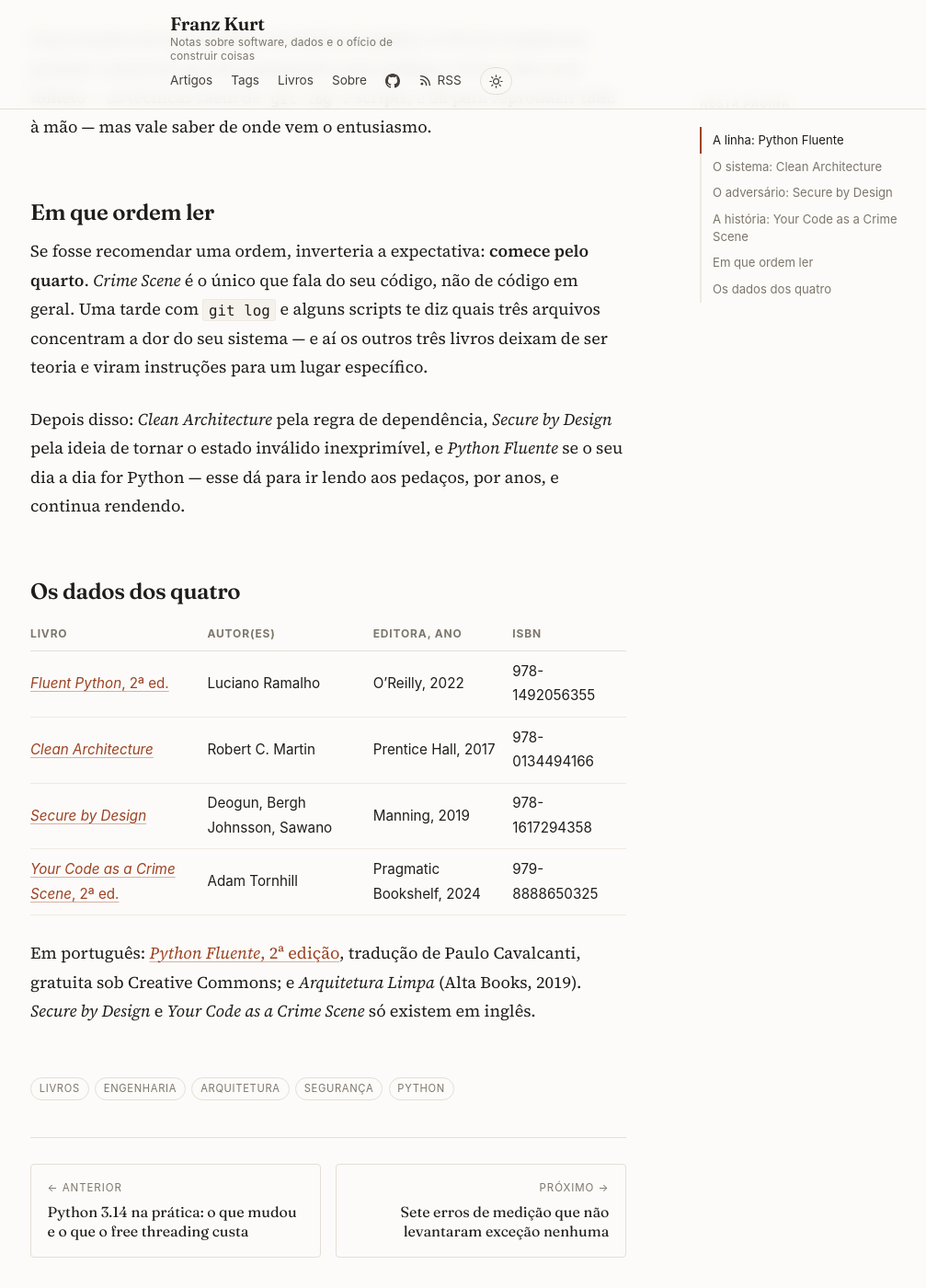
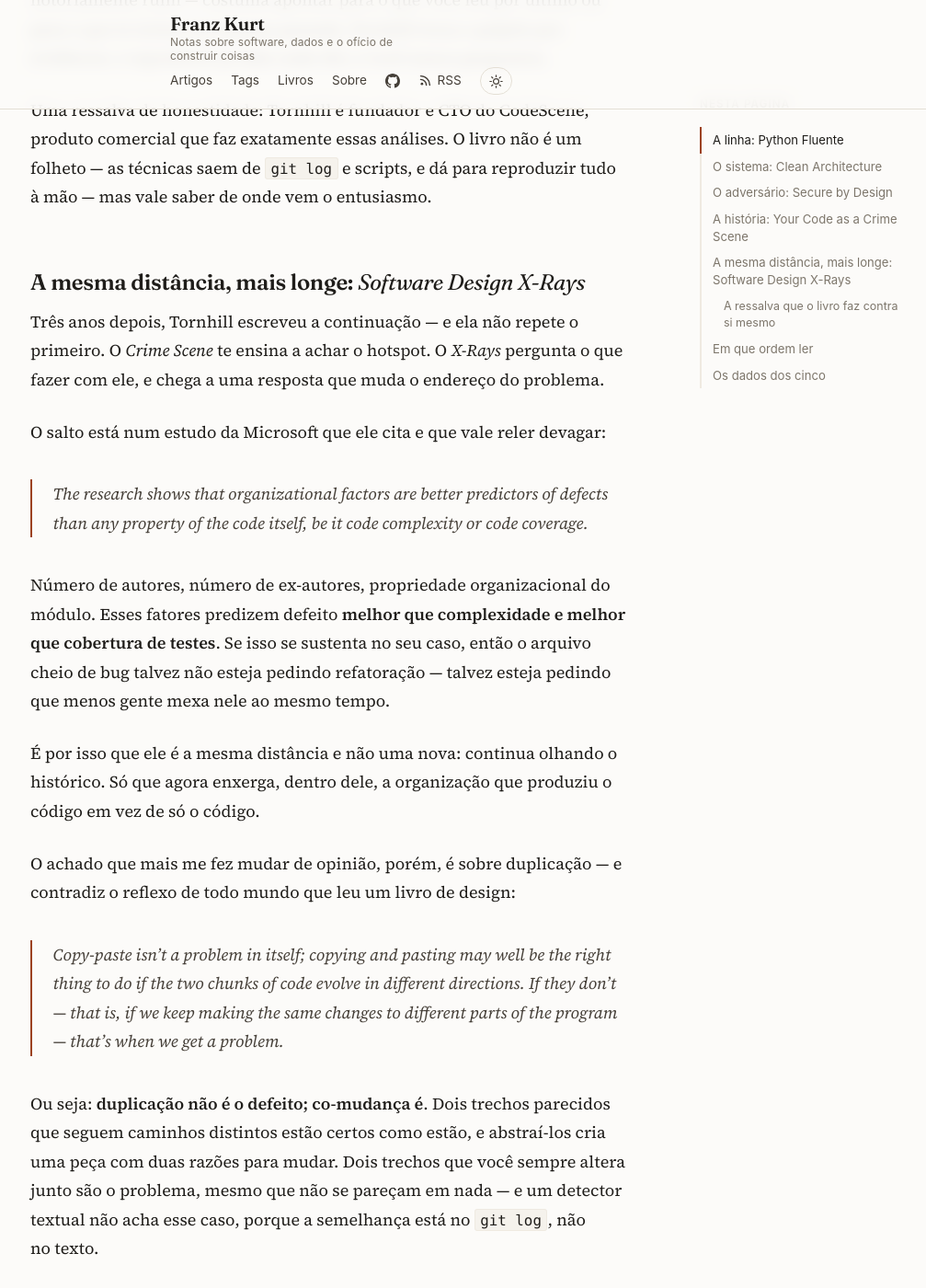
Before and after one commit to franzkurt/franzkurt.github.io, a Jekyll site: the page built from _posts/2026-09-15-quatro-livros-de-codigo.md, in a window 1280 px wide and 1400 px high, scrolled down 8272 px. Shown: the whole window at 92% size, without its empty margins (131-1138 px from the left). Built offline with Jekyll 4.4.1, drawn with Linux system fonts in a browser that asks for light colours; some of the changed text lies outside the part shown.

Commit message:
Inclui Software Design X-Rays como a sequência do Crime Scene
Entra como continuação da mesma distância, não como quinta: os dois do Tornhill
olham o histórico, e o segundo enxerga dentro dele a organização que produziu o
código. Título passa a "Cinco livros, quatro distâncias" — a URL não muda,
porque o permalink vem do nome do arquivo, e o link já divulgado continua
valendo.

O que a seção traz: o estudo da Microsoft citado no livro, em que fatores
organizacionais predizem defeito melhor que complexidade e que cobertura; o
achado sobre duplicação, que contraria o reflexo comum — copy-paste não é o
defeito, co-mudança é, e abstrair dois trechos que evoluem em direções distintas
cria uma peça com duas razões para mudar; e a ressalva que o livro faz contra si
mesmo, de que usar essas análises para avaliar pessoas destrói a própria medição,
porque o objeto muda de natureza ao ser medido.

Todas as citações localizadas no texto do livro, com linha. E uma descartada: o
briefing de mineração afirmava que camadas forçam "30-70% das mudanças" a
atravessar múltiplas camadas — o número não existe no livro, e a âncora que o
briefing oferecia não continha número nenhum. Segundo caso hoje de número
plausível vindo de material intermediário; o briefing é candidato, não fonte.

Build limpo, cinco linhas na bibliografia, link do pragprog em 200.

Co-Authored-By: Claude Opus 5 (1M context) <noreply@anthropic.com>

```diff
--- a/_posts/2026-09-15-quatro-livros-de-codigo.md
+++ b/_posts/2026-09-15-quatro-livros-de-codigo.md
@@ -1,19 +1,20 @@
 ---
-title: "Quatro livros, quatro distâncias do mesmo código"
+title: "Cinco livros, quatro distâncias do mesmo código"
 date: 2026-09-15 10:00:00 -0300
 tags: [livros, engenharia, arquitetura, segurança, python]
-description: "Clean Architecture, Secure by Design, Python Fluente e Your Code as a Crime Scene não competem entre si: cada um olha o mesmo código de uma distância diferente. E o quarto contradiz os outros três."
+description: "Clean Architecture, Secure by Design, Python Fluente e os dois do Tornhill não competem entre si: cada um olha o mesmo código de uma distância diferente. E a última contradiz as outras três."
 ---
 
 Lista de "livros que todo programador deve ler" é barata — normalmente é o mesmo
 punhado de títulos repetido sem que ninguém diga o que muda depois de lê-los. Os
-quatro aqui têm uma relação entre si que raramente se aponta: **não competem**.
+cinco aqui têm uma relação entre si que raramente se aponta: **não competem**.
 Cada um olha exatamente o mesmo código de uma distância diferente, da linha que
-você acabou de digitar até o histórico de cinco anos do repositório.
+você acabou de digitar até o histórico de cinco anos do repositório — e os dois
+últimos, do mesmo autor, ocupam a mesma distância, um continuando o outro.
 
-E há uma tensão boa entre eles. Três dizem como o código *deveria* ser. O quarto
-diz que a sua opinião sobre qual parte do *seu* sistema está pior provavelmente
-está errada — e mostra como medir.
+E há uma tensão boa entre eles. Os três primeiros dizem como o código *deveria*
+ser. A última distância diz que a sua opinião sobre qual parte do *seu* sistema
+está pior provavelmente está errada — e mostra como medir.
 
 <!--more-->
 
@@ -23,6 +24,7 @@ está errada — e mostra como medir.
 | O sistema | Clean Architecture | O que aqui é decisão e o que é detalhe? |
 | O adversário | Secure by Design | Este bug consegue sequer existir? |
 | A história | Your Code as a Crime Scene | Onde dói de verdade neste repositório? |
+| A história, mais longe | Software Design X-Rays | E quanto disso é problema de código, afinal? |
 
 ## A linha: *Python Fluente*
 
@@ -127,7 +129,7 @@ tê-las passa o de tê-las. Isso é uma instrução de julgamento, não uma rece
 
 ## O adversário: *Secure by Design*
 
-Este é o menos conhecido dos quatro e talvez o que mais muda o dia a dia. A tese
+Este é o menos conhecido dos cinco e talvez o que mais muda o dia a dia. A tese
 dos autores é declarada logo no começo, e é quase provocativa:
 
 > *In order to efficiently and effortlessly create secure software you need to
@@ -236,20 +238,84 @@ comercial que faz exatamente essas análises. O livro não é um folheto — as
 técnicas saem de `git log` e scripts, e dá para reproduzir tudo à mão — mas vale
 saber de onde vem o entusiasmo.
 
+## A mesma distância, mais longe: *Software Design X-Rays*
+
+Três anos depois, Tornhill escreveu a continuação — e ela não repete o primeiro.
+O *Crime Scene* te ensina a achar o hotspot. O *X-Rays* pergunta o que fazer com
+ele, e chega a uma resposta que muda o endereço do problema.
+
+O salto está num estudo da Microsoft que ele cita e que vale reler devagar:
+
+> *The research shows that organizational factors are better predictors of
+> defects than any property of the code itself, be it code complexity or code
+> coverage.*
+
+Número de autores, número de ex-autores, propriedade organizacional do módulo.
+Esses fatores predizem defeito **melhor que complexidade e melhor que cobertura
+de testes**. Se isso se sustenta no seu caso, então o arquivo cheio de bug talvez
+não esteja pedindo refatoração — talvez esteja pedindo que menos gente mexa nele
+ao mesmo tempo.
+
+É por isso que ele é a mesma distância e não uma nova: continua olhando o
+histórico. Só que agora enxerga, dentro dele, a organização que produziu o código
+em vez de só o código.
+
+O achado que mais me fez mudar de opinião, porém, é sobre duplicação — e
+contradiz o reflexo de todo mundo que leu um livro de design:
+
+> *Copy-paste isn't a problem in itself; copying and pasting may well be the
+> right thing to do if the two chunks of code evolve in different directions. If
+> they don't — that is, if we keep making the same changes to different parts of
+> the program — that's when we get a problem.*
+
+Ou seja: **duplicação não é o defeito; co-mudança é**. Dois trechos parecidos que
+seguem caminhos distintos estão certos como estão, e abstraí-los cria uma peça
+com duas razões para mudar. Dois trechos que você sempre altera junto são o
+problema, mesmo que não se pareçam em nada — e um detector textual não acha esse
+caso, porque a semelhança está no `git log`, não no texto.
+
+Repare como isso conversa com o *Clean Architecture*: lá, a orientação é traçar
+fronteiras no ponto de inflexão do custo. Aqui está o instrumento que mede se
+esse ponto chegou.
+
+### A ressalva que o livro faz contra si mesmo
+
+E agora a parte que me fez confiar mais nele, não menos. Munido de análises que
+identificam quem escreveu o quê, com quanta dispersão, em quais módulos, a
+tentação óbvia é usar isso para avaliar pessoas. Tornhill fecha essa porta:
+
+> *Once someone starts to evaluate contributors, people adapt by optimizing for
+> what's being measured. For example, if I'm evaluated on how many commits I do,
+> I'll increase my number of commits. My commits will no longer carry any
+> meaning, but my statistics "improve."*
+
+A consequência que ele aponta é mais grave que o injusto: **a própria medição
+deixa de funcionar**. O objeto medido muda de natureza ao ser medido, e você
+perde o instrumento junto com a confiança do time.
+
+Se você vai levar análise comportamental de código para dentro de uma empresa,
+essa é a frase que precisa estar no primeiro slide, não numa nota de rodapé.
+
 ## Em que ordem ler
 
-Se fosse recomendar uma ordem, inverteria a expectativa: **comece pelo quarto**.
-*Crime Scene* é o único que fala do seu código, não de código em geral. Uma tarde
-com `git log` e alguns scripts te diz quais três arquivos concentram a dor do seu
-sistema — e aí os outros três livros deixam de ser teoria e viram instruções para
-um lugar específico.
+Se fosse recomendar uma ordem, inverteria a expectativa: **comece pela última
+distância**. O *Crime Scene* é o único que fala do seu código, não de código em
+geral. Uma tarde com `git log` e alguns scripts te diz quais três arquivos
+concentram a dor do seu sistema — e aí os outros deixam de ser teoria e viram
+instruções para um lugar específico.
 
 Depois disso: *Clean Architecture* pela regra de dependência, *Secure by Design*
 pela ideia de tornar o estado inválido inexprimível, e *Python Fluente* se o seu
 dia a dia for Python — esse dá para ir lendo aos pedaços, por anos, e continua
 rendendo.
 
-## Os dados dos quatro
+O *X-Rays* eu deixaria por último, e não por ser o menos importante. Ele responde
+uma pergunta que só aparece depois que as outras foram respondidas: você já sabe
+onde dói, já sabe qual fronteira faltou, já tentou consertar — e o problema
+voltou. É aí que a resposta "não era o código, era quanta gente mexia nele ao
+mesmo tempo" faz sentido, e não antes.
+
+## Os dados dos cinco
 
 | Livro | Autor(es) | Editora, ano | ISBN |
 |---|---|---|---|
@@ -257,8 +323,9 @@ rendendo.
 | [*Clean Architecture*](https://www.pearson.com/en-us/subject-catalog/p/clean-architecture-a-craftsman-s-guide-to-software-structure-and-design/P200000009528) | Robert C. Martin | Prentice Hall, 2017 | 978-0134494166 |
 | [*Secure by Design*](https://www.manning.com/books/secure-by-design) | Deogun, Bergh Johnsson, Sawano | Manning, 2019 | 978-1617294358 |
 | [*Your Code as a Crime Scene*, 2ª ed.](https://pragprog.com/titles/atcrime2/your-code-as-a-crime-scene-second-edition/) | Adam Tornhill | Pragmatic Bookshelf, 2024 | 979-8888650325 |
+| [*Software Design X-Rays*](https://pragprog.com/titles/atevol/software-design-x-rays/) | Adam Tornhill | Pragmatic Bookshelf, 2018 | 978-1680502725 |
 
 Em português: [*Python Fluente*, 2ª edição](https://pythonfluente.com/2/), tradução
 de Paulo Cavalcanti, gratuita sob Creative Commons; e *Arquitetura Limpa*
-(Alta Books, 2019). *Secure by Design* e *Your Code as a Crime Scene* só existem
+(Alta Books, 2019). *Secure by Design* e os dois do Tornhill só existem
 em inglês.
```
